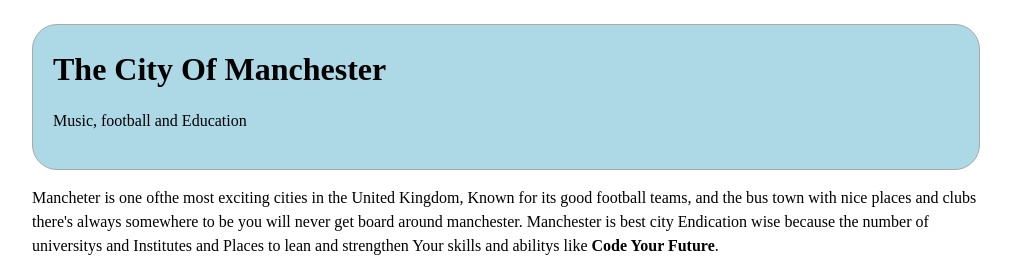
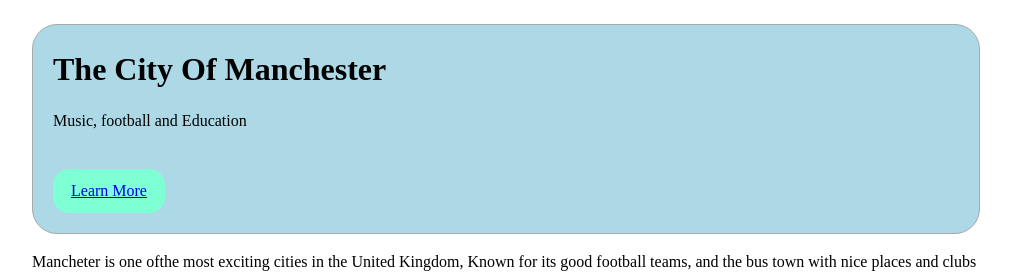
Before and after one commit to mgabir4044/Mohamed_Abdallah_first_webpage, a plain HTML site: page index.html in a window 1280 px wide. Shown: the top 273 px of the page, without its empty margins (134-1145 px from the left). Drawn offline with Linux system fonts and the light colour scheme.

Commit message:
update added learn more button

```diff
--- a/index.html
+++ b/index.html
@@ -13,6 +13,7 @@
   <header class = "intro">
     <h1> The City Of Manchester</h1>
     <p class="tagline"> Music, football and Education</p>
+    <a class="cta" id="learn-more" href="https://en.wikipedia.org/wiki/Manchester" target="_blank" rel="noopener noreferrer">Learn More</a>
   </header>
 
   <main>
--- a/style.css
+++ b/style.css
@@ -97,3 +97,15 @@ h1{
   height: auto;
   display: block;
 }
+
+/* CTA button styling */
+.cta{
+  display: inline-block;
+  background-color: aquamarine;
+  border-radius: 16px;
+  margin-top: 20px;
+  padding: 10px 18px;
+  border: none;
+  cursor: pointer;
+  font-size: 1rem;
+}
```
Also changed, not shown: 1 other file.
